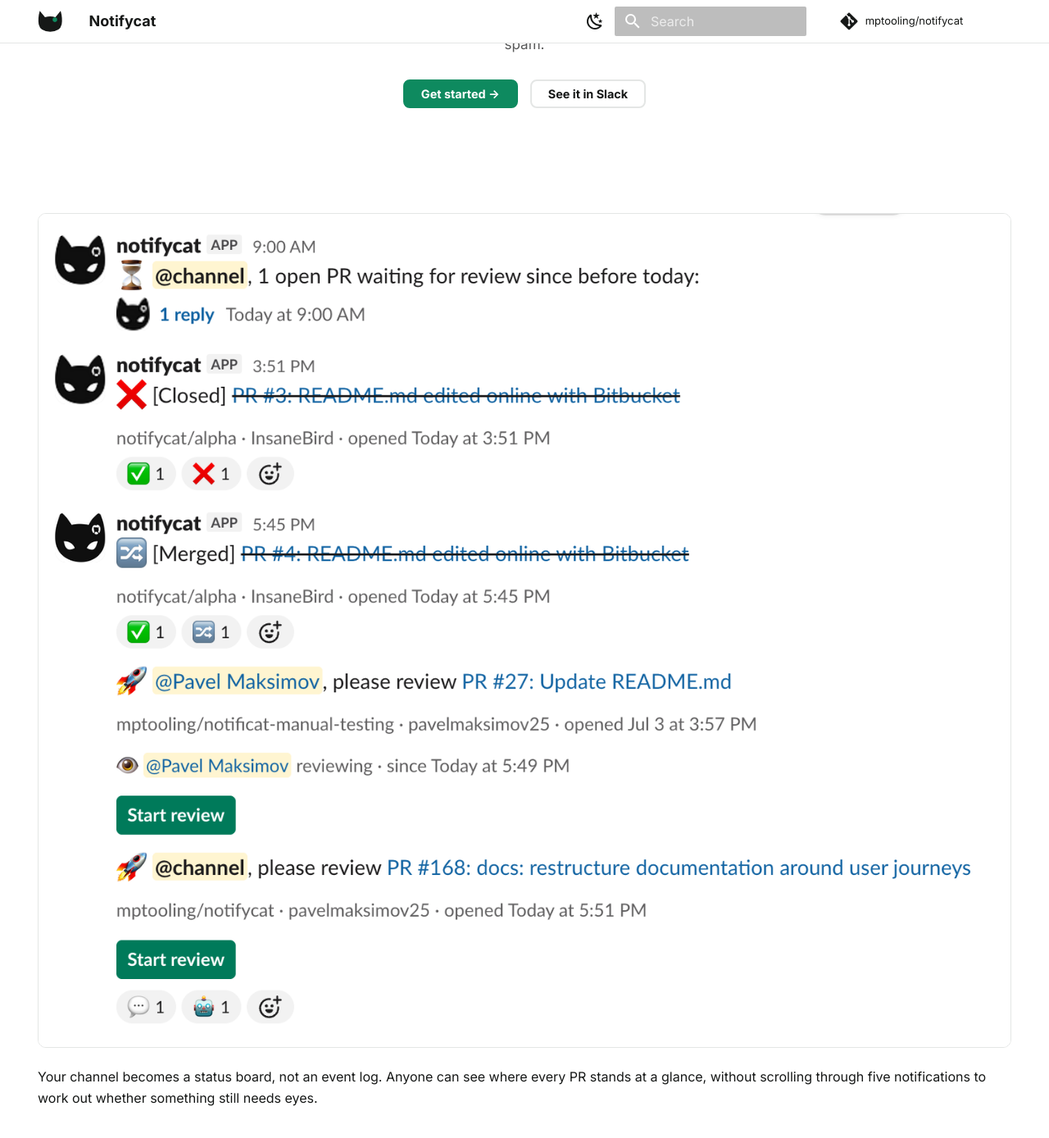
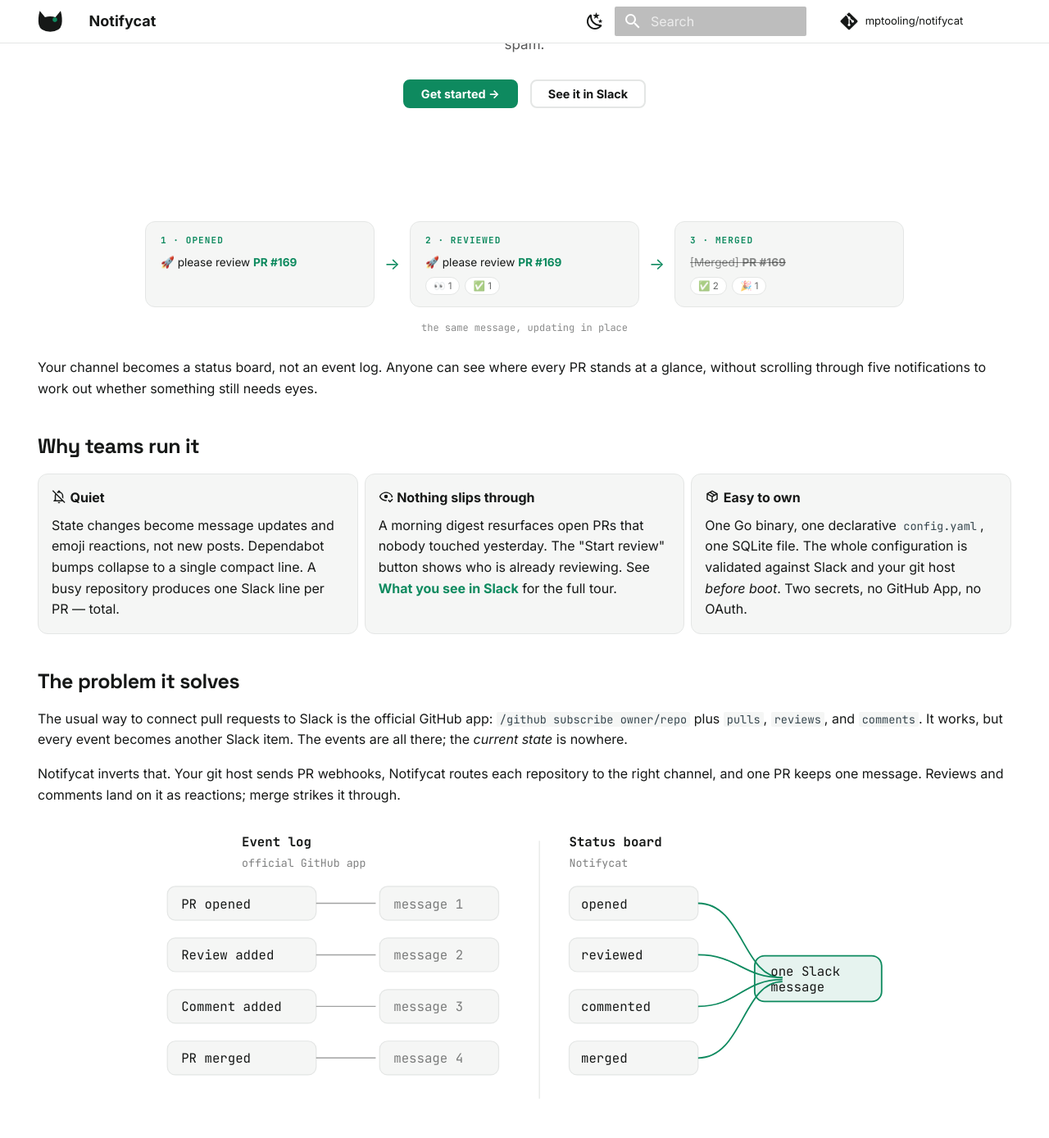
Before and after one commit to mptooling/notifycat, an MkDocs documentation site: the page built from docs/index.md, in a window 1280 px wide and 1400 px high, scrolled down 352 px. Shown: the top 1389 px of the window at 82% size. Built offline with MkDocs 1.6.1 and Material for MkDocs 9.7.7, drawn with Linux system fonts in a browser that asks for light colours; comment, search, counter and statistics services are not loaded.

Commit message:
docs: replace homepage screenshot with lifecycle strip

```diff
--- a/docs/assets/stylesheets/extra.css
+++ b/docs/assets/stylesheets/extra.css
@@ -194,6 +194,67 @@
   .nc-hero { padding-top: 2.4rem; }
 }
 
+/* ---------- Homepage lifecycle strip ---------- */
+.nc-lifecycle {
+  display: flex;
+  flex-wrap: wrap;
+  align-items: stretch;
+  justify-content: center;
+  gap: 0.6rem;
+  margin: 1.6em 0;
+}
+.nc-lifecycle__stage {
+  flex: 1 1 10rem;
+  min-width: 10rem;
+  max-width: 14rem;
+  background-color: var(--nc-surface);
+  border: 1px solid var(--nc-border);
+  border-radius: 0.6rem;
+  padding: 0.7rem 0.9rem;
+}
+.nc-lifecycle__label {
+  font-family: var(--md-code-font-family, monospace);
+  font-size: 0.55rem;
+  letter-spacing: 0.1em;
+  color: var(--nc-accent);
+  font-weight: 700;
+  margin-bottom: 0.4rem;
+}
+.nc-lifecycle__txt { font-size: 0.68rem; line-height: 1.5; color: var(--nc-ink); }
+.nc-lifecycle__txt s { color: color-mix(in srgb, var(--nc-ink) 50%, transparent); }
+.nc-lifecycle__txt s .nc-lifecycle__link { color: inherit; }
+.nc-lifecycle__link { color: var(--nc-accent); font-weight: 600; }
+.nc-lifecycle__arrow {
+  display: flex;
+  align-items: center;
+  color: var(--nc-accent);
+  font-size: 1rem;
+}
+.nc-rx {
+  display: inline-flex;
+  gap: 0.2rem;
+  align-items: center;
+  background-color: var(--nc-bg);
+  border: 1px solid var(--nc-border);
+  border-radius: 0.7rem;
+  padding: 0.05rem 0.45rem;
+  font-size: 0.58rem;
+  color: color-mix(in srgb, var(--nc-ink) 65%, transparent);
+  margin-right: 0.3rem;
+  margin-top: 0.35rem;
+}
+.nc-lifecycle__caption {
+  flex-basis: 100%;
+  text-align: center;
+  font-family: var(--md-code-font-family, monospace);
+  font-size: 0.6rem;
+  color: color-mix(in srgb, var(--nc-ink) 50%, transparent);
+  margin-top: 0.2rem;
+}
+@media screen and (max-width: 44rem) {
+  .nc-lifecycle__arrow { flex-basis: 100%; justify-content: center; transform: rotate(90deg); }
+}
+
 /* ---------- Mermaid (future diagrams) ---------- */
 :root {
   --md-mermaid-font-family: var(--md-code-font-family, monospace);
--- a/docs/features.md
+++ b/docs/features.md
@@ -1,6 +1,8 @@
 # What you see in Slack
 
 This page is a tour of Notifycat from inside Slack — every message shape and reaction the bot produces, and where to change each one.
+
+![A Slack channel where every pull request is one message: the morning digest, a closed and a merged PR struck through, a PR under review with an :eye: marker and Start review button, and a fresh announcement](assets/images/slack_notifications.png)
 
 ## The PR message
 
--- a/docs/index.md
+++ b/docs/index.md
@@ -5,7 +5,25 @@ hide:
   - toc
 ---
 
-![A Slack channel where every pull request is one message: the morning digest, a closed and a merged PR struck through, a PR under review with an :eye: marker and Start review button, and a fresh announcement](assets/images/slack_notifications.png)
+<div class="nc-lifecycle">
+  <div class="nc-lifecycle__stage">
+    <div class="nc-lifecycle__label">1 · OPENED</div>
+    <div class="nc-lifecycle__txt">🚀 please review <span class="nc-lifecycle__link">PR #169</span></div>
+  </div>
+  <div class="nc-lifecycle__arrow">→</div>
+  <div class="nc-lifecycle__stage">
+    <div class="nc-lifecycle__label">2 · REVIEWED</div>
+    <div class="nc-lifecycle__txt">🚀 please review <span class="nc-lifecycle__link">PR #169</span></div>
+    <div><span class="nc-rx">👀 1</span><span class="nc-rx">✅ 1</span></div>
+  </div>
+  <div class="nc-lifecycle__arrow">→</div>
+  <div class="nc-lifecycle__stage">
+    <div class="nc-lifecycle__label">3 · MERGED</div>
+    <div class="nc-lifecycle__txt"><s>[Merged] <span class="nc-lifecycle__link">PR #169</span></s></div>
+    <div><span class="nc-rx">✅ 2</span><span class="nc-rx">🎉 1</span></div>
+  </div>
+  <div class="nc-lifecycle__caption">the same message, updating in place</div>
+</div>
 
 Your channel becomes a status board, not an event log. Anyone can see where every PR stands at a glance, without scrolling through five notifications to work out whether something still needs eyes.
 
```
